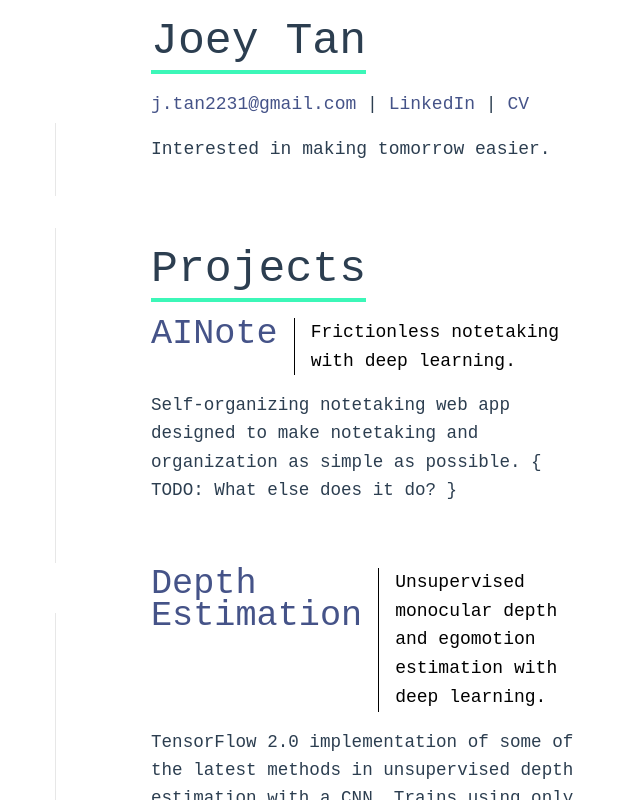
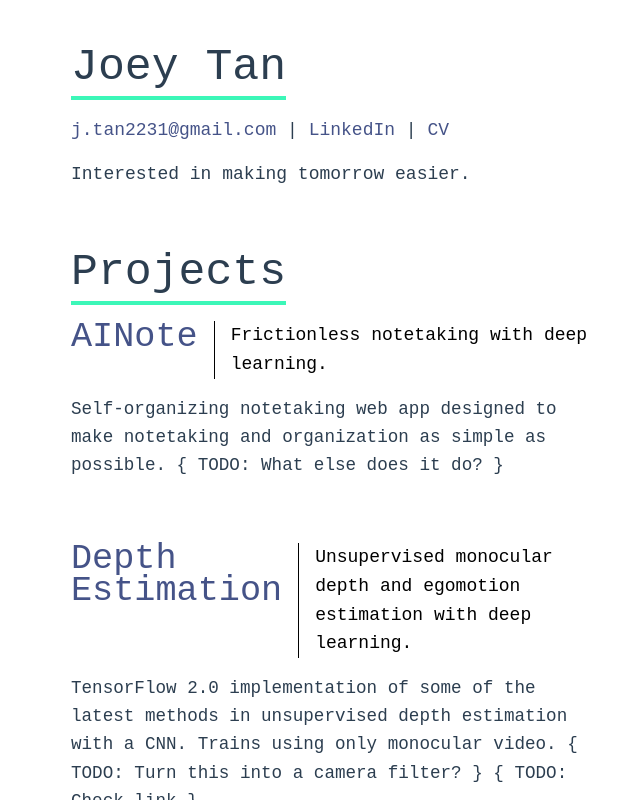
Before and after one commit to JTan2231/JTan2231.github.io-old, a Vue app: page / in a window 1280 px wide. Shown: the top 800 px of the page, without its empty margins (9-649 px from the left). Built offline with nearby package versions, Linux system fonts and the light colour scheme.

Commit message:
got rid of borders; changed max sizing

```diff
--- a/src/assets/main.css
+++ b/src/assets/main.css
@@ -1,7 +1,7 @@
 @import "./base.css";
 
 #app {
-    max-width: 1280px;
+    max-width: 1920px;
     margin: 0 auto;
     padding: 2rem;
 
--- a/src/components/PageItem.vue
+++ b/src/components/PageItem.vue
@@ -61,7 +61,7 @@ p {
     margin: 1rem 0;
 }
 
-@media (min-width: 1024px) {
+/*@media (min-width: 1024px) {
     .item {
         margin-top: 0;
         padding: 0.4rem 0 1rem calc(var(--section-gap) / 2);
@@ -80,7 +80,6 @@ p {
 
     .item:before {
         content: " ";
-        border-left: 1px solid var(--color-border);
         position: absolute;
         left: 0;
         bottom: calc(50% + 25px);
@@ -89,7 +88,6 @@ p {
 
     .item:after {
         content: " ";
-        border-left: 1px solid var(--color-border);
         position: absolute;
         left: 0;
         top: calc(50% + 25px);
@@ -103,5 +101,5 @@ p {
     .item:last-of-type:after {
         display: none;
     }
-}
+}*/
 </style>
```
